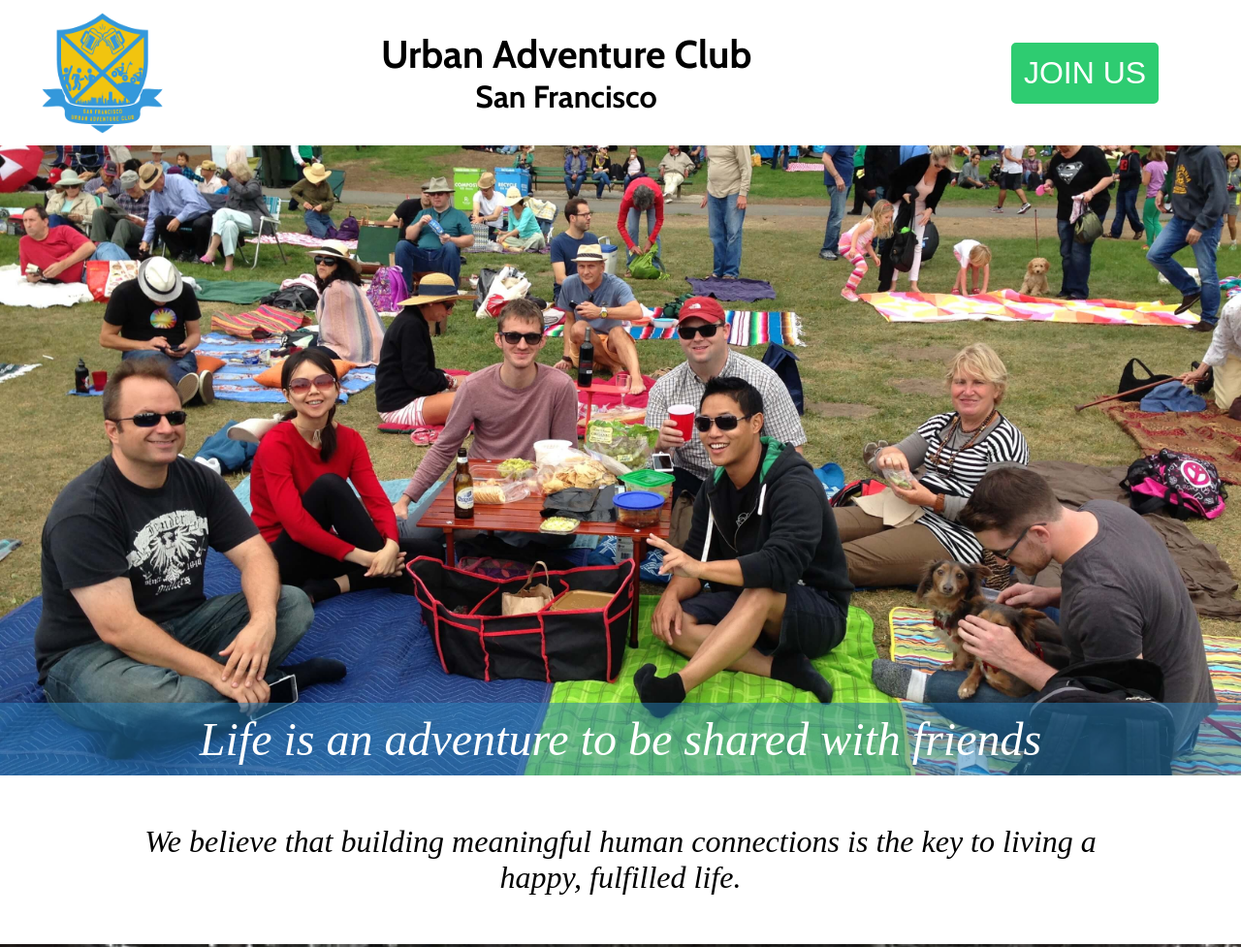
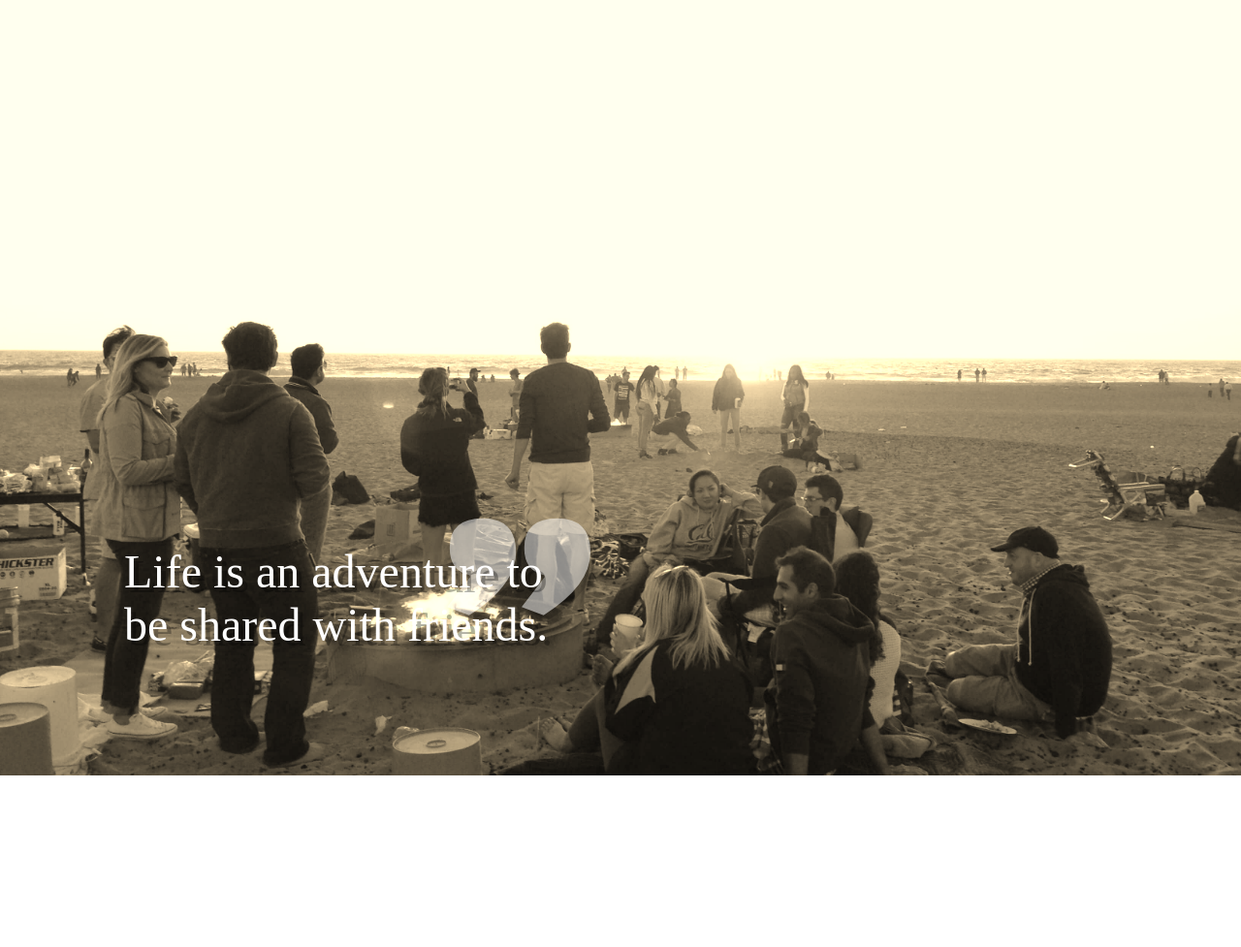
Before and after one commit to javi7/sfuac-landing-site, a plain HTML site: page index.html in a window 1280 px wide. Shown: the top 977 px of the page at 97% size. After the commit the page ends 800 px from the top, so only its background shows below. Drawn offline with nearby package versions, Linux system fonts and the light colour scheme; a web font is replaced by a local one.

Commit message:
Created branch for myself

```diff
--- a/home.css
+++ /dev/null
@@ -1,152 +0,0 @@
-body {
-  font-family: 'Droid Serif', serif;
-  font-style: italic;
-  font-weight: 400;
-  margin: 0;
-  color: white;
-  margin-top: 140px;
-}
-
-p {
-  font-size: 2em;
-}
-
-/** header **/
-#header {
-  font-family: 'Cabin', sans-serif;
-  padding: 10px 0 10px 30px;
-  display: table;
-  background-color: white;
-  color: black;
-  width: 100vw;
-  position: fixed;
-  top: 0;
-  height: 130px;
-  z-index: 1000;
-  font-style: normal;
-}
-
-#header > * {
-  vertical-align: middle;
-  display: table-cell;
-  text-align: center;
-}
-
-#logo-container {
-  width: 150px;
-  margin-left: 30px;
-}
-
-#header-text>p {
-  margin: 0;
-}
-
-.primary-text {
-  font-size: 2.5em;
-}
-
-#join-button {
-  left: -30px;
-  position: relative;
-}
-
-button {
-  background-color: #2ecc71;
-  color: white;
-  font-size: 2em;
-  padding: 10px;
-  border: solid 3px #2ecc71;
-  border-radius: 5px;
-  cursor: pointer;
-}
-
-button:hover {
-  border-color: #27ae60;
-  background-color: #27ae60;
-}
-
-
-/** background image magic **/
-
-#bg-image {
-  top: 0;
-  left: 0;
-  margin: 0 auto;
-  right: 0;
-  height: 100%;
-  width: 100%;
-  background-image: url('bg-1.jpg');
-  background-size: cover;
-  background-position: center;
-  z-index: -1;
-  max-width: 1600px;
-}
-#bg-image-2 {
-  height: 100%;
-  width: 100%;
-  background-image: url('bg-2.jpg');
-  background-size: cover;
-  background-position: center;
-  zoom: 1;
-  filter: alpha(opacity=0);
-  opacity: 0;
-}
-
-
-/* top section */
-
-#splash-section {
-  height: calc(100vh - 140px);
-  text-align: center;
-  width: 100%;
-  background-color: #3498db;
-}
-
-#main-div {
-  text-align: center;
-  position: absolute;
-  bottom: 0;
-  font-size: 1.5em;
-  width: 100%;
-  background-color: rgba(41,128,185,0.5);
-}
-
-#main-div > p {
-  margin: 10px;
-}
-
-
-/* info sections */
-
-#more-info > img {
-  width: 100%;
-}
-
-#more-info > p {
-  margin: 0;
-  padding: 50px 10vw;
-  text-align: center;
-}
-
-.black-text {
-  color: black;
-  background-color: white;
-}
-
-.white-text {
-  color: white;
-  background-color: black;
-}
-
-
-/* footer */
-
-#footer {
-  background-color: #3498db;
-  padding: 20px 0;
-  text-align: center;
-}
-
-#footer img {
-  margin: 0 15px;
-}
--- a/home.js
+++ /dev/null
@@ -1,36 +0,0 @@
-var backgroundElement;
-var backgroundElement2;
-var findBackgroundElements = setInterval(function() {
-  backgroundElement = document.getElementById('bg-image');
-  backgroundElement2 = document.getElementById('bg-image-2');
-  if (backgroundElement != null && backgroundElement2 != null) {
-    clearInterval(findBackgroundElements);
-  }
-}, 100);
-var currentBackground = 1;
-
-var transitionBgs = function(targetOpacity, nextBackgroundElement, nextBackground) {
-  var opacity = 1 - targetOpacity;
-  var opacityStep = (targetOpacity - opacity) / 10;
-  nextBackground = nextBackground > 8 ? 1 : nextBackground;
-  var incrementOpacity = setInterval(function() {
-    opacity += opacityStep;
-    backgroundElement2.style.opacity = opacity;
-    backgroundElement2.style.filter = "alpha(opacity=" + opacity + ")";
-    if (opacity < 0 || opacity > 1) {
-      clearInterval(incrementOpacity);
-      nextBackgroundElement.style['background-image'] = "url('bg-" + nextBackground + ".jpg')";
-    }
-  }, 100);
-}
-setInterval(function() {
-  if (backgroundElement && backgroundElement2) {
-    currentBackground = currentBackground > 7 ? 1 : currentBackground + 1;
-
-    if (currentBackground % 2 == 0) {
-      transitionBgs(1, backgroundElement, currentBackground + 1);
-    } else {
-      transitionBgs(0, backgroundElement2, currentBackground + 1);
-    }
-  }
-}, 5000);
--- a/index.html
+++ b/index.html
@@ -1,71 +1,36 @@
-<html><head>
-    <title>San Francisco Urban Adventure Club</title>
-    <link href='https://fonts.googleapis.com/css?family=Cabin:700' rel='stylesheet' type='text/css'>
-    <link href='https://fonts.googleapis.com/css?family=Droid+Serif:400italic' rel='stylesheet' type='text/css'>
-    <link href="home.css" rel="stylesheet" type="text/css">
-    <script src="home.js"></script>
-  </head>
-  <body>
-    <section id="header">
+<!DOCTYPE html>
+<html>
+<head>
+  <title>San Francisco Urban Adventure Club</title>
 
-      <div id="logo-container">
-        <a href="#">
-          <img src="sfuac-logo.png" height="125" width="125">
-        </a>
-      </div>
+  <meta charset="utf-8">
+  <meta name="description" content="We are an awesome community of people who love to connect with people and have fun. We host events regularly because we believe that you only build friendships with people you see frequently.">
+  <meta name="keywords" content="Dancing, Social, Outdoor Adventures, New In Town, Weekend Adventures, Outdoors, Live Music, Travel, Camping, Hiking, Nightlife, Social Networking, Fun Times, Adventure, Happy Hour">
 
-      <div id="header-text">
-        <p class="primary-text">Urban Adventure Club</p>
-        <p>San Francisco</p>
-      </div>
+  <link href="styles/vendor/normalize.css" rel="stylesheet" type="text/css">
+  <link href="styles/main.less" rel="stylesheet" type="text/less">
 
-      <div id="join-button">
-        <a href="https://docs.google.com/forms/d/1aIdF-EDQt2NdVzeFnU5tyncE5tss71J1GscXiFrSvx0/viewform"><button>JOIN US</button></a>
-      </div>
+  <script src="//cdnjs.cloudflare.com/ajax/libs/less.js/2.5.3/less.min.js"></script>
+  <script src="scripts/main.js"></script>
+</head>
+<body>
 
-    </section>
+  <header>
 
-    <section id="splash-section">
+  </header>
 
-      <div id="bg-image">
-        <div id="bg-image-2">
-        </div>
-      </div>
+  <div id="splash">
+    <div id="splash-image"></div>
+    <div class="quote">Life is an adventure to <br>be shared with friends.</div>
+  </div>
 
-      <div id="main-div">
-        <p>
-          Life is an adventure to be shared with friends
-        </p>
-      </div>
+  <div id="page">
 
-    </section>
+  </div>
 
-    <section id="more-info">
+  <footer>
 
-      <p class="black-text">
-        We believe that building meaningful human connections is the key to living a happy, fulfilled life.
-      </p>
+  </footer>
 
-      <img src="section-1.jpg">
-
-      <p class="white-text">
-        We help you build those connections by creating experiences that promote intimate conversations with like-minded people.
-      </p>
-
-      <img src="section-2.jpg">
-
-      <p class="black-text">
-        Let's have fun! Our activities include trampoline dodgeball, room escape games, camping trips, and beach bonfire parties!
-      </p>
-
-      <img src="section-3.jpg">
-
-    </section>
-
-    <section id="footer">
-      <a href="https://www.facebook.com/SFurbanadventureclub"><img src="facebook.png" height="40" width="40"></a>
-      <a href="http://www.meetup.com/San-Francisco-Urban-Adventure-Club"><img src="meetup.png" height="40" width="60"></a>
-    </section>
-
-  </body>
+</body>
 </html>
--- /dev/null
+++ b/styles/main.less
@@ -0,0 +1,66 @@
+@import "mixins.less";
+@import url(https://fonts.googleapis.com/css?family=Shadows+Into+Light+Two|Passion+One);
+
+body, html,
+#splash, #splash-image {
+  height: 100%;
+  width: 100%;
+  position: relative;
+}
+
+.quote {
+  font-family: "Shadows Into Light Two";
+  font-size: 3em;
+  width: 40%;
+  padding: 10%;
+  min-width: 200px;
+  position: absolute;
+  bottom: 0;
+  color: white;
+  text-shadow: 5px 5px rgba(0,0,0,0.3);
+
+  &:after {
+    content: '"';
+    font-family: "Passion One";
+    font-weight: 300;
+    font-size: 8em;
+    position: absolute;
+    line-height: 0;
+    top: 65%;
+    right: 20%;
+    opacity: 0.5;
+    z-index: -1;
+  }
+
+}
+
+#splash {
+  overflow: hidden;
+
+  #splash-image {
+    background: url("../img/backgrounds/main.jpg") center / cover;
+    position: absolute;
+    z-index: -1;
+    .filter(sepia(100%));
+
+    .animate-splash {
+      from {
+        top: 25px;
+        opacity: 0;
+      }
+      to {
+        top: 0px;
+        opacity: 1;
+      }
+    }
+
+    @keyframes animate-splash {.animate-splash}
+    @-webkit-keyframes animate-splash {.animate-splash}
+
+    .animation(animate-splash, 2.5s, 1, linear);
+
+  }
+
+
+
+}
--- /dev/null
+++ b/styles/mixins.less
@@ -0,0 +1,11 @@
+.animation (@name, @duration, @duration-count: infinite, @timing-function: ease) {
+  -webkit-animation: @name @duration @duration-count @timing-function;
+  -moz-animation: @name @duration @duration-count @timing-function;
+  -ms-animation: @name @duration @duration-count @timing-function;
+  -o-animation: @name @duration @duration-count @timing-function;
+}
+
+.filter (@filter) {
+  filter: @filter;
+  -webkit-filter: @filter;
+}
```
Also changed, not shown: img/backgrounds/main.jpg (renamed from section-2.jpg), styles/vendor/normalize.css (added), 1 other file.
